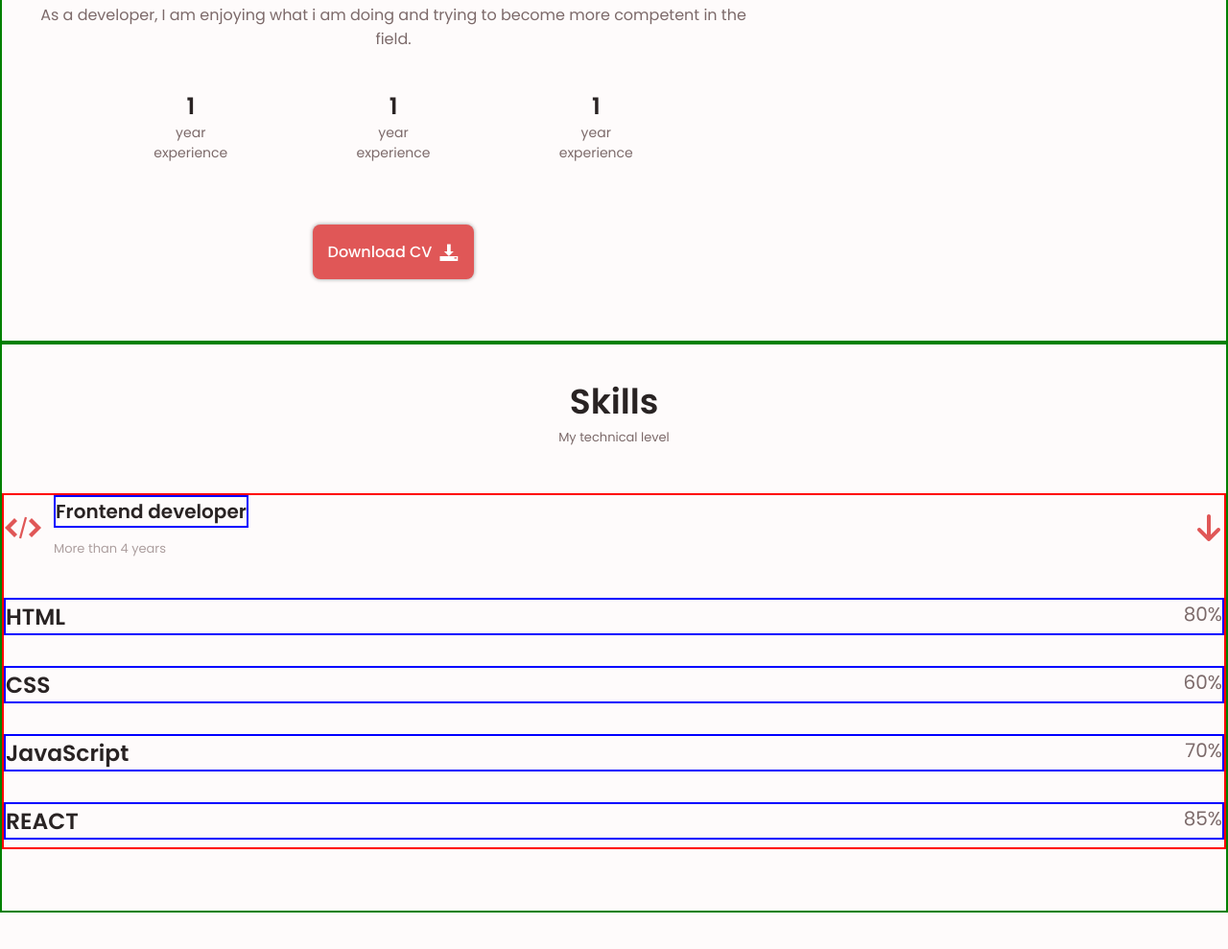
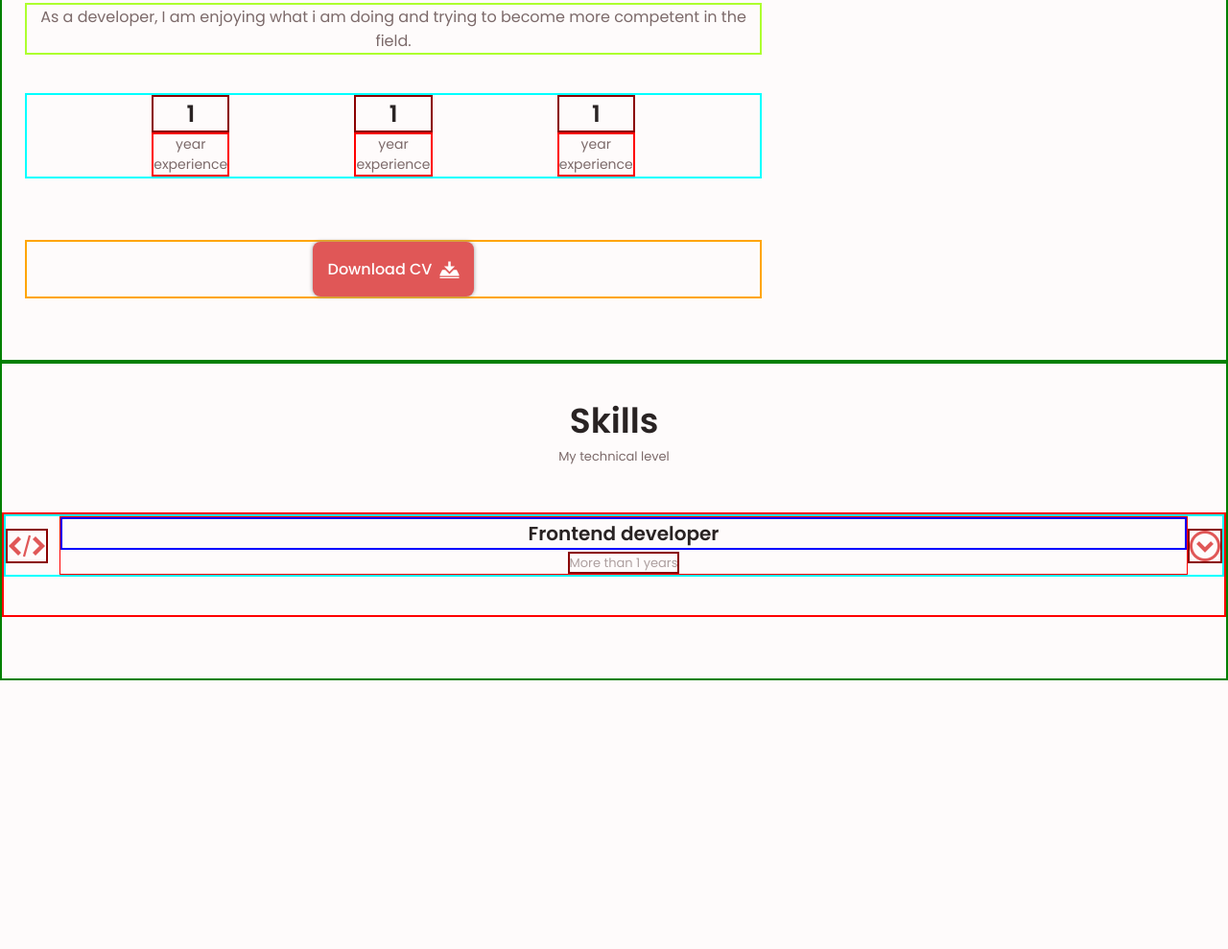
Before and after one commit to KirillDolzhenkov/cv-website, a plain HTML site: page index.html in a window 1280 px wide. Shown: the part 897-1886 px from the top of the page at 96% size. After the commit the page ends 1654 px from the top, so only its background shows below. Drawn offline with Linux system fonts and the light colour scheme.

Commit message:
created skills area

```diff
--- a/assets/css/icon-fonts.css
+++ b/assets/css/icon-fonts.css
@@ -1,10 +1,10 @@
 @font-face {
   font-family: 'icomoon';
-  src:  url('../fonts/icomoon.eot?gf011r');
-  src:  url('../fonts/icomoon.eot?gf011r#iefix') format('embedded-opentype'),
-    url('../fonts/icomoon.ttf?gf011r') format('truetype'),
-    url('../fonts/icomoon.woff?gf011r') format('woff'),
-    url('../fonts/icomoon.svg?gf011r#icomoon') format('svg');
+  src:  url('../fonts/icomoon.eot?ci2398');
+  src:  url('../fonts/icomoon.eot?ci2398#iefix') format('embedded-opentype'),
+    url('../fonts/icomoon.ttf?ci2398') format('truetype'),
+    url('../fonts/icomoon.woff?ci2398') format('woff'),
+    url('../fonts/icomoon.svg?ci2398#icomoon') format('svg');
   font-weight: normal;
   font-style: normal;
   font-display: block;
@@ -34,23 +34,38 @@
 .icon-image:before {
   content: "\e90d";
 }
+.icon-book:before {
+  content: "\e91f";
+}
+.icon-books:before {
+  content: "\e920";
+}
 .icon-file-text:before {
   content: "\e922";
 }
 .icon-profile:before {
   content: "\e923";
 }
-.icon-file-text2:before {
+.icon-file-text-alt:before {
   content: "\e926";
 }
 .icon-address-book:before {
   content: "\e944";
+}
+.icon-location:before {
+  content: "\e947";
+}
+.icon-location-alt:before {
+  content: "\e948";
 }
 .icon-compass:before {
   content: "\e949";
 }
 .icon-keyboard:before {
   content: "\e955";
+}
+.icon-floppy-disk:before {
+  content: "\e962";
 }
 .icon-user:before {
   content: "\e971";
@@ -73,55 +88,52 @@
 .icon-target:before {
   content: "\e9b3";
 }
-.icon-shield:before {
-  content: "\e9b4";
-}
 .icon-power:before {
   content: "\e9b5";
 }
 .icon-menu:before {
   content: "\e9bd";
 }
-.icon-download3:before {
-  content: "\e9c7";
+.icon-download-alt:before {
+  content: "\e9c5";
 }
-.icon-contrast:before {
-  content: "\e9d5";
+.icon-sun:before {
+  content: "\e9d4";
 }
 .icon-brightness-contrast:before {
   content: "\e9d6";
 }
-.icon-question:before {
-  content: "\ea09";
-}
-.icon-info:before {
-  content: "\ea0c";
-}
-.icon-cancel-circle:before {
-  content: "\ea0d";
-}
 .icon-cross:before {
   content: "\ea0f";
 }
-.icon-arrow-right2:before {
+.icon-arrow-right-alt:before {
   content: "\ea3c";
 }
-.icon-arrow-down2:before {
+.icon-arrow-down-alt:before {
   content: "\ea3e";
 }
 .icon-circle-right:before {
   content: "\ea42";
 }
+.icon-circle-down:before {
+  content: "\ea43";
+}
+.icon-move-up:before {
+  content: "\ea46";
+}
+.icon-move-down:before {
+  content: "\ea47";
+}
+.icon-ctrl:before {
+  content: "\ea50";
+}
 .icon-embed2:before {
   content: "\ea80";
 }
-.icon-terminal:before {
-  content: "\ea81";
+.icon-mail-alt:before {
+  content: "\ea86";
 }
-.icon-mail:before {
-  content: "\ea83";
-}
-.icon-google2:before {
+.icon-google-alt:before {
   content: "\ea89";
 }
 .icon-telegram:before {
--- a/assets/css/styles.css
+++ b/assets/css/styles.css
@@ -76,6 +76,7 @@ body {
     font-family: var(--body-font);
     font-size: var(--normal-font-size);
     background-color: var(--body-color);
+   /* background-color: #202124;*/
     color: var(--text-color)
 }
 
@@ -246,6 +247,7 @@ img {
     border: solid sienna 2px;
 }
 
+/*icons*/
 .home-social{
     display: grid;
     grid-template-columns: max-content;
@@ -258,11 +260,12 @@ img {
     color: var(--first-color);
 }
 
-/*Avatar main*/
+
 .home-social-icon:hover{
     color: var(--first-color-alt);
 }
 
+/*Avatar main*/
 .home-blob{
     width: 200px;
     fill: var(--first-color);
@@ -292,7 +295,7 @@ img {
     display: flex;
     flex-direction: row;
     justify-content: space-between;
-    align-items: end;
+    align-items: center;
     border: aqua solid 2px;
 }
 /*test*/
@@ -379,27 +382,32 @@ img {
     border-radius: .5rem;
     justify-self: center;
     align-self: center;
+
 }
 
 .about-description{
     text-align: center;
     margin-bottom: var(--mb-2-5);
+    border: solid greenyellow 2px
 }
 
 .about-info{
     display: flex;
     justify-content: space-evenly;
     margin-bottom: var(--mb-2-5);
+    border: aqua solid 2px;
 }
 
 .about-info-title{
     font-size: var(--h2-font-size);
     font-weight: var(--font-semi-bold);
     color: var(--title-color);
+    border: darkred solid 2px;
 }
 
 .about-info-name{
     font-size: var(--smaller-font-size);
+    border: red solid 2px;
 }
 
 .about-info-name,
@@ -411,6 +419,7 @@ img {
 .about-buttons{
     display: flex;
     justify-content: center;
+    border: orange solid 2px;
 }
 
 .skills-container{
@@ -423,6 +432,8 @@ img {
     align-items: center;
     margin-bottom: var(--mb-2-5);
     cursor: pointer;
+
+    border: aqua solid 2px;
 }
 
 .skills-icon,
@@ -433,7 +444,16 @@ img {
 
 .skills-icon{
     margin-right: var(--mb-0-75);
+    border: darkred solid 2px;
 }
+/*test (need to rename if it would be used)*/
+.front-test{
+    width: 100%;
+    margin: auto;
+    text-align: center;
+    border: 1px solid red;
+}
+/*test*/
 
 .skills-title{
     font-size: var(--h3-font-size);
@@ -443,15 +463,74 @@ img {
 .skills-subtitle{
     font-size: var(--small-font-size);
     color: var(--text-color-light);
+    border: darkred solid 2px;
 }
 
 .skills-arrow{
     margin-left: auto;
     transition: .4s;
+    border: darkred solid 2px;
 }
 
-.skills-title{
+/*html css and other little titles*/
+.skills-titles{
     display: flex;
     justify-content: space-between;
     margin-bottom: var(--mb-0-5);
+    font-weight: var(--font-medium);
+
 }
+
+.skill-name{
+    font-size: var(--normal-font-size);
+
+}
+
+.skills-bar,
+.skills-percentage{
+    height: 5px;
+    border-radius: .25rem;
+}
+
+.skills-bar {
+    background-color: var(--first-color-lighter);
+}
+
+.skills-percentage{
+    display: block;
+    background-color: var(--first-color);
+}
+
+.skills-html{
+    width: 60%;
+}
+
+.skills-css{
+    width: 50%;
+}
+
+.skills-javascript{
+    width: 70%;
+}
+
+.skills-typescript{
+    width: 50%;
+}
+
+.skills-react{
+    width: 80%;
+}
+
+.skills-close .skills-list{
+    height: 0;
+    overflow: hidden;
+}
+
+.skills-open .skills-list{
+    height: max-content;
+    overflow: var(--mb-2-5);
+}
+
+.skills-open .skills-arrow{
+    transform: rotate(-180deg);
+}
--- a/index.html
+++ b/index.html
@@ -32,7 +32,7 @@
                         </li>
                         <li class="nav-item">
                             <a href="#skills" class="nav-link">
-                                <span class="icon-file-text2 nav-icon"></span>Skills
+                                <span class="icon-file-text-alt nav-icon"></span>Skills
                             </a>
                         </li>
                         <li class="nav-item">
@@ -106,7 +106,7 @@
                                     <a href="#about" class="home-scroll-button button-flex">
                                         <!--<i class="test-scroll home-scroll-mouse"></i>-->
                                         <span class="home-scroll-name">Scroll down</span>
-                                        <span class="icon-arrow-down2 home-scroll-arrow"></span>
+                                        <span class="icon-arrow-down-alt home-scroll-arrow"></span>
                                     </a>
                                 </div>
                             </div>
@@ -147,7 +147,7 @@
                     </div>
                     <div class="about-buttons">
                         <a download="" href="assets/pdf/cv-dolzhenkov-kirill.pdf" class="button button-flex ripple">
-                            Download CV<span class="icon-download3 button-icon"></span>
+                            Download CV<span class="icon-download-alt button-icon"></span>
                         </a>
                     </div>
                 </div>
@@ -157,29 +157,20 @@
                 <span class="section-subtitle">My technical level</span>
                 <div class="skills-container grid">
                     <div>
-                        <div class="skills-content">
+                        <div class="skills-content skills-close">
                             <div class="skills-header">
                                 <span class="icon-embed2 skills-icon"></span>
 
-                                <div>
+                                <div class="front-test">
                                     <h1 class="skills-title">Frontend developer</h1>
-                                    <span class="skills-subtitle">More than 4 years</span>
+                                    <span class="skills-subtitle">More than 1 years</span>
                                 </div>
-                                <span class="icon-arrow-down2 skills-arrow"></span>
+                                <span class="icon-circle-down skills-arrow"></span>
                             </div>
-                            <div class="skills-list grid">
+                                <div class="skills-list">
                                     <div class="skills-data">
-                                    <div class="skills-title">
+                                        <div class="skills-titles">
                                             <h3 class="skills-name">HTML</h3>
-                                        <span class="skills-number">80%</span>
-                                    </div>
-                                    <div class="skills-bar">
-                                        <span class="skills-percentage skills-html"></span>
-                                    </div>
-                                </div>
-                                <div class="skills-data">
-                                    <div class="skills-title">
-                                        <h3 class="skills-name">CSS</h3>
                                             <span class="skills-number">60%</span>
                                         </div>
                                         <div class="skills-bar">
@@ -187,21 +178,40 @@
                                         </div>
                                     </div>
                                     <div class="skills-data">
-                                    <div class="skills-title">
+                                        <div class="skills-titles">
+                                            <h3 class="skills-name">CSS</h3>
+                                            <span class="skills-number">50%</span>
+                                        </div>
+                                        <div class="skills-bar">
+                                            <span class="skills-percentage skills-css"></span>
+                                        </div>
+                                    </div>
+                                    <div class="skills-data">
+                                        <div class="skills-titles">
                                             <h3 class="skills-name">JavaScript</h3>
                                             <span class="skills-number">70%</span>
                                         </div>
                                         <div class="skills-bar">
-                                        <span class="skills-percentage skills-html"></span>
+                                            <span class="skills-percentage skills-javascript"></span>
                                         </div>
                                     </div>
                                     <div class="skills-data">
-                                    <div class="skills-title">
-                                        <h3 class="skills-name">REACT</h3>
-                                        <span class="skills-number">85%</span>
+                                        <div class="skills-titles">
+                                            <h3 class="skills-name">TypeScript</h3>
+                                            <span class="skills-number">50%</span>
                                         </div>
                                         <div class="skills-bar">
-                                        <span class="skills-percentage skills-html"></span>
+                                            <span class="skills-percentage skills-typescript"></span>
+                                        </div>
+                                    </div>
+                                    <div class="skills-data">
+                                        <div class="skills-titles">
+                                            <h3 class="skills-name">REACT</h3>
+                                            <span class="skills-number">80%</span>
+                                        </div>
+                                        <div class="skills-bar">
+                                            <span class="skills-percentage skills-react"></span>
+                                        </div>
                                     </div>
                                 </div>
                             </div>
```
Also changed, not shown: assets/js/main.js (+21 -0 lines), assets/fonts/icomoon.ttf, assets/fonts/icomoon.woff, 2 other files. Lines whose indentation alone changed are shown as unchanged.
